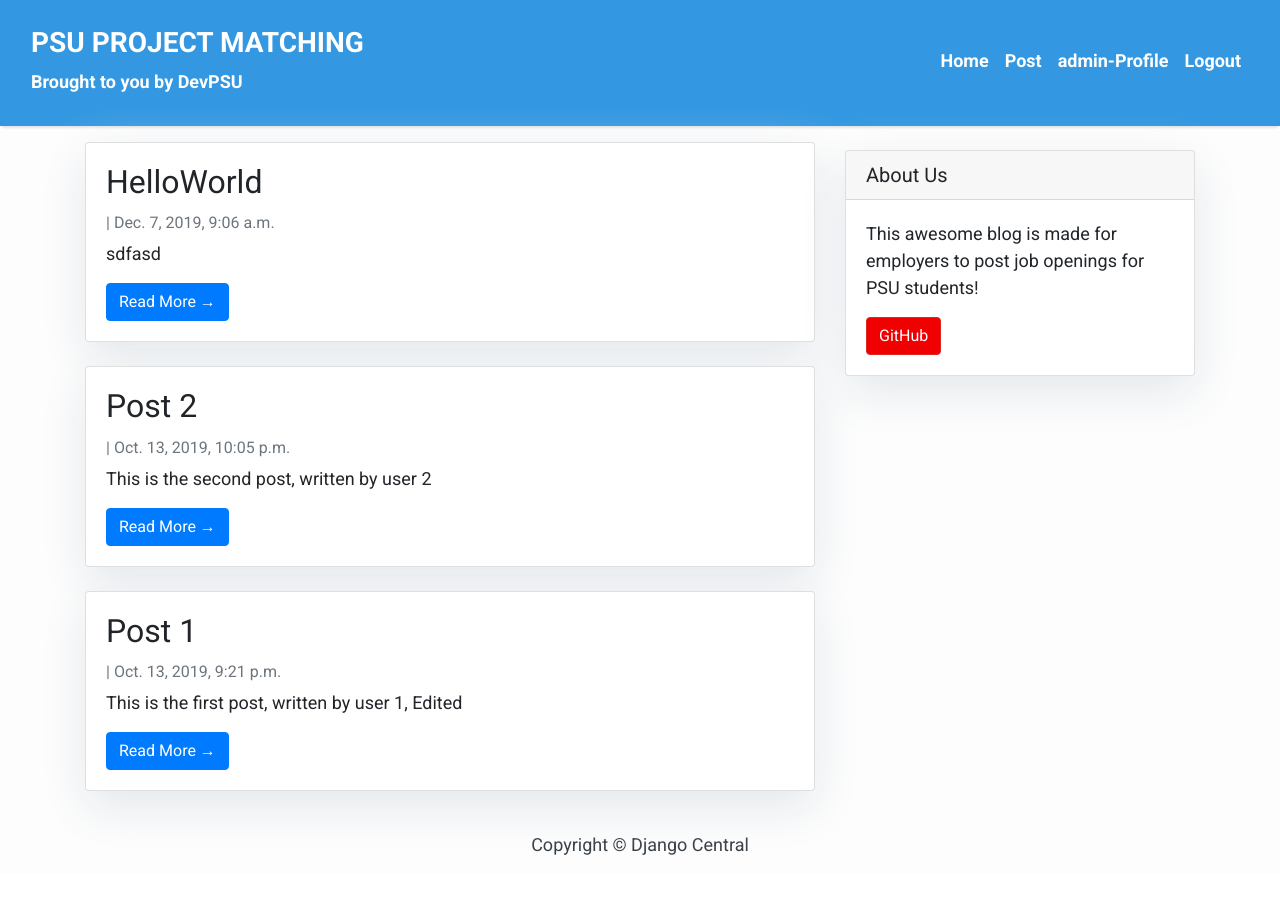
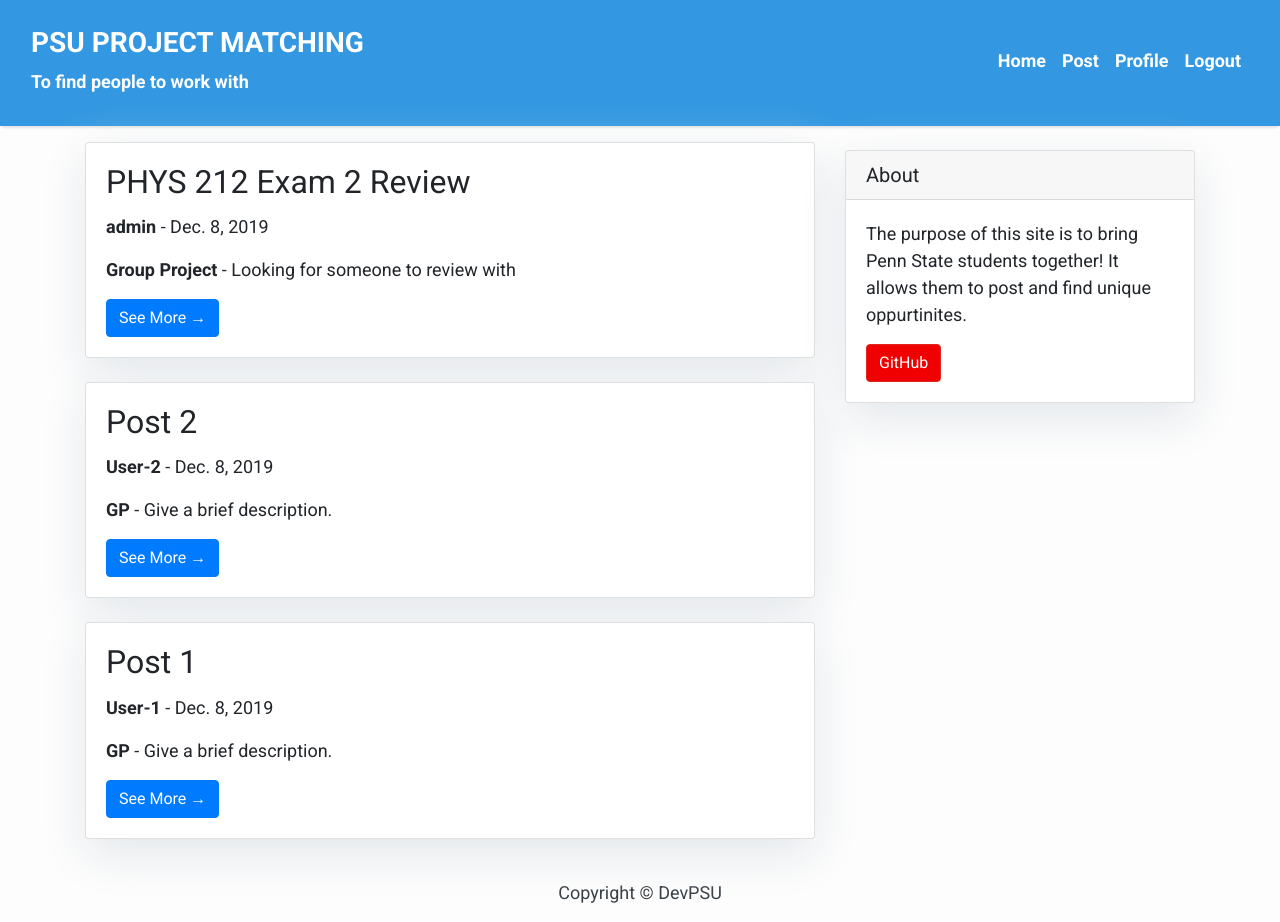
Before and after one commit to DevPSU/job-board, a Django app: page / in a window 1280 px wide. Before the commit the page ends 855 px from the top, so only its background shows below. Run offline with Django 3.2, Linux system fonts and the light colour scheme; a user stored in the database is signed in; data comes from the database, SQL or seed files in the repository; some libraries are stand-ins or nearby versions.

Commit message:
Modify fields

```diff
--- a/mysite/blog/admin.py
+++ b/mysite/blog/admin.py
@@ -6,7 +6,7 @@ from .models import Post
 class PostAdmin(admin.ModelAdmin):
     list_display = ('title', 'slug', 'status','created_on')
     list_filter = ("status",)
-    search_fields = ['title', 'content']
+    search_fields = ['title', 'description ']
     prepopulated_fields = {'slug': ('title',)}
 
 admin.site.register(Post, PostAdmin)
--- a/mysite/blog/models.py
+++ b/mysite/blog/models.py
@@ -1,5 +1,7 @@
 from django.db import models
 from django.contrib.auth.models import User
+import random
+import string
 
 # Create your models here.
 STATUS = (
@@ -9,11 +11,35 @@ STATUS = (
 
 class Post(models.Model):
     title = models.CharField(max_length=200, unique=True)
-    slug = models.SlugField(max_length=200, unique=True)
+    slug = models.SlugField(max_length=200, unique=True, default=''.join(random.choices(string.ascii_uppercase + string.digits, k=50)))
+    description = models.CharField(max_length=800, default="Give a brief description")
+    contact = models.CharField(max_length=200, default="Leave an email or phone number")
     author = models.ForeignKey(User, on_delete= models.CASCADE,related_name='blog_posts')
     updated_on = models.DateTimeField(auto_now= True)
-    content = models.TextField()
+    additional_information = models.TextField(default="Provide any additional information that would be useful")
+
+    STUDY_GROUP = 'Study Group'
+    GROUP_PROJECT = 'Group Project'
+    JOB = 'Job'
+    INTERNSHIP = 'Internship'
+    RESEARCH = 'Research'
+
+    JOB_TYPES = [
+        (GROUP_PROJECT, 'Group Project'),
+        (INTERNSHIP, 'Internship'),
+        (JOB, 'Job'),
+        (RESEARCH, 'Research'),
+        (STUDY_GROUP, 'Study Group')
+    ]
+
+    job_type = models.CharField(
+        max_length=15,
+        choices=JOB_TYPES,
+        default=GROUP_PROJECT,
+    )
+
     created_on = models.DateTimeField(auto_now_add=True)
+    date = models.DateField(auto_now_add=True)
     status = models.IntegerField(choices=STATUS, default=1)
 
     class Meta:
--- a/mysite/blog/views.py
+++ b/mysite/blog/views.py
@@ -13,7 +13,7 @@ class PostDetail(generic.DetailView):
 
 class PostCreate(generic.CreateView):
     model = Post
-    fields = ['title', 'slug', 'content']
+    fields = ['title', 'job_type', 'contact', 'description', 'additional_information']
     success_url='/'
 
     def form_valid(self, form):
@@ -22,7 +22,7 @@ class PostCreate(generic.CreateView):
 
 class PostUpdate(generic.UpdateView):
     model = Post
-    fields = ['title', 'slug', 'content']
+    fields = ['title', 'job_type', 'contact', 'description', 'additional_information']
     success_url='/'
 
     def form_valid(self, form):
--- a/mysite/templates/base.html
+++ b/mysite/templates/base.html
@@ -1,7 +1,7 @@
 <html>
 
     <head>
-        <title>Django Central</title>
+        <title>PSU Project Matching</title>
         <link href="https://fonts.googleapis.com/css?family=Roboto:400,700" rel="stylesheet">
         <meta name="google" content="notranslate" />
         <meta name="viewport" content="width=device-width, initial-scale=1" />
@@ -40,7 +40,7 @@
                 </div>
                 <div class="site-heading">
                     <h3 class=" site-heading md-8 mt-3 text-white font-weight-bold">PSU PROJECT MATCHING</h3>
-                    <p class="text-white font-weight-bold">Brought to you by DevPSU</p>
+                    <p class="text-white font-weight-bold">To find people to work with</p>
                 </div>
                 <div class="collapse navbar-collapse" id="navbarResponsive">
                     <ul class="navbar-nav ml-auto">
@@ -48,7 +48,7 @@
                             <a class="nav-link text-white font-weight-bold" href="{% url 'home' %}">Home</a>
                           {% if user.is_authenticated %}
                             <a class="nav-link text-white font-weight-bold" href="{% url 'post_create' %}">Post</a>
-                            <a class="nav-link text-white font-weight-bold" href="{% url 'profile' %}">{{ user.username }}-Profile</a>
+                            <a class="nav-link text-white font-weight-bold" href="{% url 'profile' %}">Profile</a>
                             <a class="nav-link text-white font-weight-bold" href="{% url 'logout' %}">Logout</a>
                           {% else %}
                             <a class="nav-link text-white font-weight-bold" href="{% url 'login' %}">Login</a>
@@ -64,7 +64,7 @@
         {% endblock content %}
         <!-- Footer -->
         <footer class="py-3 bg-grey">
-            <p class="m-0 text-dark text-center ">Copyright &copy; Django Central</p>
+            <p class="m-0 text-dark text-center ">Copyright &copy; DevPSU</p>
         </footer>
     </body>
 </html>
--- a/mysite/templates/index.html
+++ b/mysite/templates/index.html
@@ -20,18 +20,30 @@
     <div class="row">
         <!-- Blog Entries Column -->
         <div class="col-md-8 mt-3 left">
+          {% if user.is_authenticated %}
             {% for post in post_list %}
             <div class="card mb-4">
                 <div class="card-body">
                     <h2 class="card-title">{{ post.title }}</h2>
-                    <p class="card-text text-muted h6">{{ post.Author }} | {{ post.created_on}} </p>
-                    <p class="card-text">{{post.content|slice:":200" }}</p>
-                    <a href="{% url 'post_detail' post.slug  %}" class="btn btn-primary">Read More &rarr;</a>
+                    <p class="card-text"><b>{{ post.author }}</b> - {{ post.date}} </p>
+                    <p class="card-text"><b>{{post.job_type}}</b> - {{post.description|slice:":200" }}</p>
+                    <a href="{% url 'post_detail' post.slug  %}" class="btn btn-primary">See More &rarr;</a>
                 </div>
             </div>
             {% endfor %}
+          {% else %}
+            <div class="card mb-4">
+                <div class="card-body">
+                    <h2 class="card-title">Login or Register</h2>
+                    <p class="card-text">In order to access this website, you must be a PSU affiliate. Please login or register!</p>
+                    <a href="{% url 'login' %}" class="btn btn-primary">Login &rarr;</a>
+                    <a href="{% url 'login' %}" class="btn btn-primary">Register &rarr;</a>
+                </div>
+            </div>
+          {% endif %}
         </div>
         {% block sidebar %} {% include 'sidebar.html' %} {% endblock sidebar %}
     </div>
 </div>
+
 {%endblock%}
--- a/mysite/templates/profile.html
+++ b/mysite/templates/profile.html
@@ -24,9 +24,9 @@
             <div class="card mb-4">
                 <div class="card-body">
                     <h2 class="card-title">{{ post.title }}</h2>
-                    <p class="card-text text-muted h6">{{ post.Author }} {{ post.created_on}} </p>
-                    <p class="card-text">{{post.content|slice:":200" }}</p>
-                    <a href="{% url 'post_detail' post.slug  %}" class="btn btn-primary">Read More &rarr;</a>
+                    <p class="card-text"><b>{{ post.author }}</b> - {{ post.date}} </p>
+                    <p class="card-text"><b>{{post.job_type}}</b> - {{post.description|slice:":200" }}</p>
+                    <a href="{% url 'post_detail' post.slug  %}" class="btn btn-primary">See More &rarr;</a>
                     <a href="{% url 'post_update' post.slug  %}" class="btn btn-primary">Edit &rarr;</a>
                     <a href="{% url 'post_delete' post.slug  %}" class="btn btn-primary">Delete &rarr;</a>
                 </div>
--- a/mysite/templates/sidebar.html
+++ b/mysite/templates/sidebar.html
@@ -10,9 +10,9 @@
 <!-- Sidebar Widgets Column -->
 <div class="col-md-4 float-right ">
 <div class="card my-4">
-        <h5 class="card-header">About Us</h5>
+        <h5 class="card-header">About</h5>
     <div class="card-body">
-        <p class="card-text"> This awesome blog is made for employers to post job openings for PSU students!</p>
+        <p class="card-text">The purpose of this site is to bring Penn State students together! It allows them to post and find unique oppurtinites. </p>
         <a href="https://github.com/DevPSU/job-board"
            class="btn btn-danger">GitHub</a>
     </div>
```
Also changed, not shown: mysite/templates/post_detail.html (+11 -8 lines), mysite/db.sqlite3.
